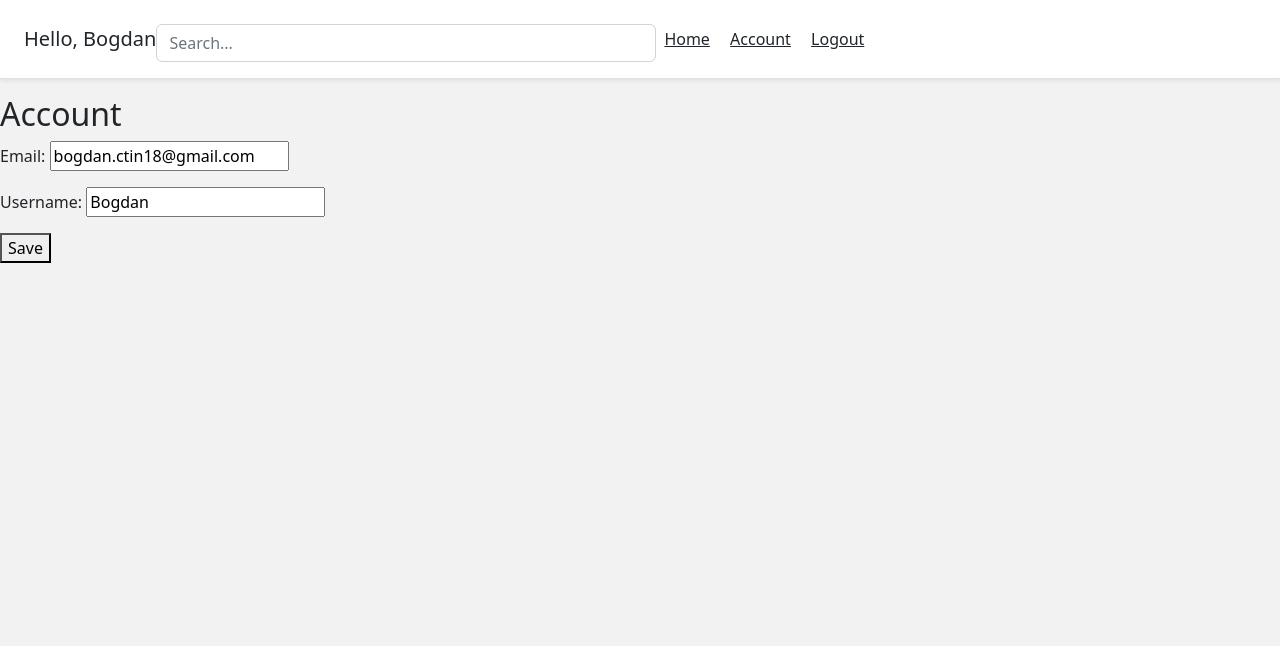
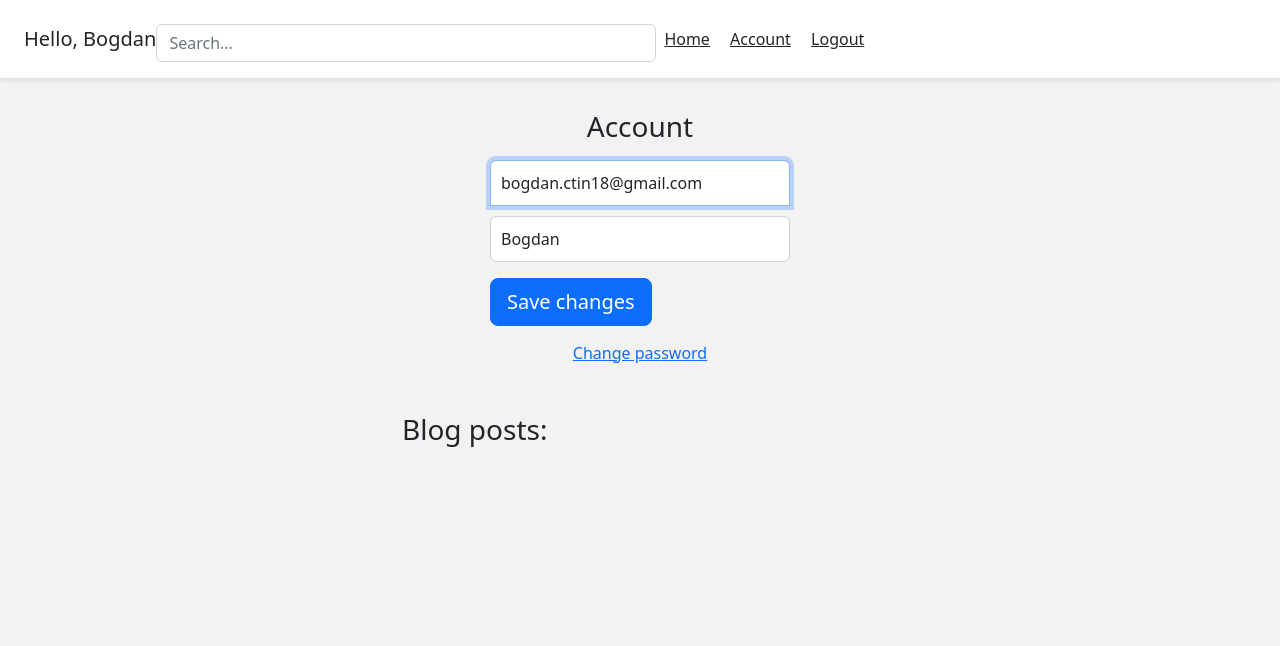
Before and after one commit to Bogdan-C-P/waste_classification_app, a Django app: page /account/ in a window 1280 px wide. Shown: the top 646 px of the page. Run offline with Django 4.2, Linux system fonts and the light colour scheme; a user stored in the database is signed in.

Commit message:
custom accounts finished

```diff
--- a/dj_app/waste_dj/account/templates/account/account.html
+++ b/dj_app/waste_dj/account/templates/account/account.html
@@ -1,34 +1,94 @@
 {% extends 'base.html' %}
 {% block content%}
 
-<h2>Account</h2>
-<form method="post">
-    {% csrf_token %}
-    {% for field in account_form %}
-    <p>
-        {{field.label_tag}}
-        {{field}}
+<style type="text/css">
+  .form-signin {
+    width: 100%;
+    max-width: 330px;
+    padding: 15px;
+    margin: auto;
+  }
 
-        {% if field.help_text %}
-        <small style="color:grey;">{{field.help_text}}</small>
-        {% endif %}
+  .form-signin .form-control {
+    position: relative;
+    box-sizing: border-box;
+    height: auto;
+    padding: 10px;
+    font-size: 16px;
+  }
+  .form-signin .form-control:focus {
+    z-index: 2;
+  }
+  .form-signin input[type="email"] {
+    margin-bottom: 10px;
+    border-bottom-right-radius: 0;
+    border-bottom-left-radius: 0;
+  }
+  .form-signin input[type="username"] {
+    margin-bottom: 10px;
+    border-top-left-radius: 0;
+    border-top-right-radius: 0;
+  }
+  .h3{
+    text-align: center;
+  }
 
-    </p>
-    {% endfor %}
+  .blog-posts{
+    max-width: 500px;
+    width: 100%;
+    margin: auto;
+  }
+</style>
+<form class="form-signin" method="post">{% csrf_token %}
 
-    {% for field in account_form %}
-        {%for error in field.errors %}
-                  <p style="color:red;">{{error}}</p>
+  <h1 class="h3 mb-3 font-weight-normal">Account</h1>
+
+  <input type="email" name="email" id="inputEmail" class="form-control" placeholder="Email address" required autofocus value={{account_form.initial.email}}>
+
+  <input type="text" name="username" id="inputUsername" class="form-control" placeholder="Username" required
+  value="{{account_form.initial.username}}">
+
+  {% for field in account_form %}
+      <p>
+        {% for error in field.errors %}
+          <p style="color: red">{{ error }}</p>
         {% endfor %}
-    {% endfor %}
-              {% if account_form.non_field_errors %}
-        <div style = "color:red">
-          <p>{{account_form.non_field_errors}}</p>
+      </p>
+  {% endfor %}
+  {% if account_form.non_field_errors %}
+    <div style="color: red">
+      <p>{{account_form.non_field_errors}}</p>
+    </div>
 
-        </div>
-        {% endif %}
-    <button type="submit">Save</button>
+  {% endif %}
+
+  {% if success_message %}
+    <p style="color:green; text-align: center;">{{success_message}}</p>
+  {% endif  %}
+
+  <button class="btn btn-lg btn-primary btn-block" type="submit">Save changes</button>
 
 </form>
 
+<div class="d-flex flex-column">
+  <a class="m-auto" href="{% url 'password_change' %}">Change password</a>
+</div>
+
+<div class="container mt-4 p-4">
+  <div class="row">
+    <div class="blog-posts">
+      <h3 class="mb-3 font-weight-normal">Blog posts:</h3>
+      {% if blog_posts %}
+        <ul class="list-group">
+        {% for post in blog_posts %}
+
+        {% endfor %}
+        </ul>
+      {% else %}
+
+      {% endif %}
+    </div>
+  </div>
+</div>
+
 {%endblock content%}
--- a/dj_app/waste_dj/account/views.py
+++ b/dj_app/waste_dj/account/views.py
@@ -60,7 +60,12 @@ def account_view(request):
     if request.POST:
         form = AccountUpdateForm(request.POST,instance=request.user)
         if form.is_valid():
+            form.initial = {
+                'email': request.POST['email'],
+                'username': request.POST['username']
+            }
             form.save()
+            context['success_message'] = "Updated"
     else:
         form = AccountUpdateForm(
             initial={
--- /dev/null
+++ b/dj_app/waste_dj/templates/registration/password_reset_subject.txt
@@ -0,0 +1 @@
+Password Reset
--- a/dj_app/waste_dj/waste_dj/settings.py
+++ b/dj_app/waste_dj/waste_dj/settings.py
@@ -13,6 +13,8 @@ https://docs.djangoproject.com/en/4.0/ref/settings/
 from pathlib import Path
 
 # Build paths inside the project like this: BASE_DIR / 'subdir'.
+import django.core.mail.backends.base
+
 BASE_DIR = Path(__file__).resolve().parent.parent
 
 
@@ -26,6 +28,10 @@ SECRET_KEY = 'django-insecure-^9^q$kfn+$cz0hzs5m*rsx$sm_=trimslb8u8n)&yoq!vsk34+
 DEBUG = True
 
 ALLOWED_HOSTS = []
+
+if DEBUG:
+    EMAIL_bACKEND = 'django.core.mail.backends.console.EmailBackend'
+
 
 
 # Application definition
--- a/dj_app/waste_dj/waste_dj/urls.py
+++ b/dj_app/waste_dj/waste_dj/urls.py
@@ -15,6 +15,7 @@ Including another URLconf
 """
 from django.contrib import admin
 from django.urls import path
+from django.contrib.auth import views as auth_views
 from personal.views import home_screen_view
 from account.views import (registration_view, logout_view, login_view, account_view)
 
@@ -25,4 +26,23 @@ urlpatterns = [
     path('logout/', logout_view,name = 'logout'),
     path('login/', login_view,name = 'login'),
     path('account/', account_view,name = 'account'),
+
+    # Password reset links (ref: https://github.com/django/django/blob/master/django/contrib/auth/views.py)
+    path('password_change/done/',
+         auth_views.PasswordChangeDoneView.as_view(template_name='registration/password_change_done.html'),
+         name='password_change_done'),
+
+    path('password_change/', auth_views.PasswordChangeView.as_view(template_name='registration/password_change.html'),
+         name='password_change'),
+
+    path('password_reset/done/',
+         auth_views.PasswordResetCompleteView.as_view(template_name='registration/password_reset_done.html'),
+         name='password_reset_done'),
+
+    path('reset/<uidb64>/<token>/', auth_views.PasswordResetConfirmView.as_view(), name='password_reset_confirm'),
+
+    path('password_reset/', auth_views.PasswordResetView.as_view(), name='password_reset'),
+
+    path('reset/done/',auth_views.PasswordResetCompleteView.as_view(template_name='registration/password_reset_complete.html'),
+         name='password_reset_complete'),
 ]
```
Also changed, not shown: dj_app/waste_dj/account/templates/account/login.html (+56 -22 lines), dj_app/waste_dj/account/templates/account/registration.html (+62 -15 lines), dj_app/waste_dj/templates/registration/password_change.html (added, +52 -0 lines), dj_app/waste_dj/templates/registration/password_change_done.html (added, +11 -0 lines), dj_app/waste_dj/templates/registration/password_reset_complete.html (added, +12 -0 lines), dj_app/waste_dj/templates/registration/password_reset_done.html (added, +20 -0 lines), dj_app/waste_dj/templates/registration/password_reset_email.html (added, +12 -0 lines), dj_app/waste_dj/templates/registration/password_reset_form.html (added, +45 -0 lines), dj_app/waste_dj/account/templates/account/recycle.jpg (renamed from dj_app/waste_dj/recycle.jpg), dj_app/waste_dj/db.sqlite3.
